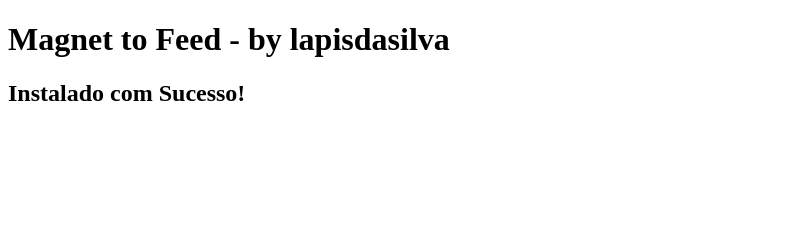
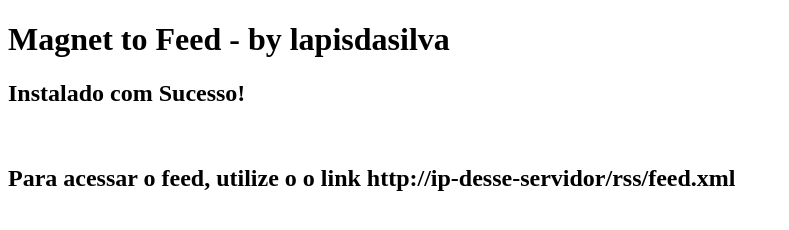
Before and after one commit to lapisdasilva/magnet-to-feed, a plain HTML site: page index.html in a window 1280 px wide. Shown: the whole page, without its empty margins (0-789 px from the left). Drawn offline with Linux system fonts and the light colour scheme.

Commit message:
Update index.html

```diff
--- a/index.html
+++ b/index.html
@@ -6,5 +6,7 @@
 <body>
     <h1>Magnet to Feed - by lapisdasilva</h1>
     <h2>Instalado com Sucesso!</h2>
+    <br>
+    <h2>Para acessar o feed, utilize o o link http://ip-desse-servidor/rss/feed.xml</h2>
 </body>
 </html>
```
